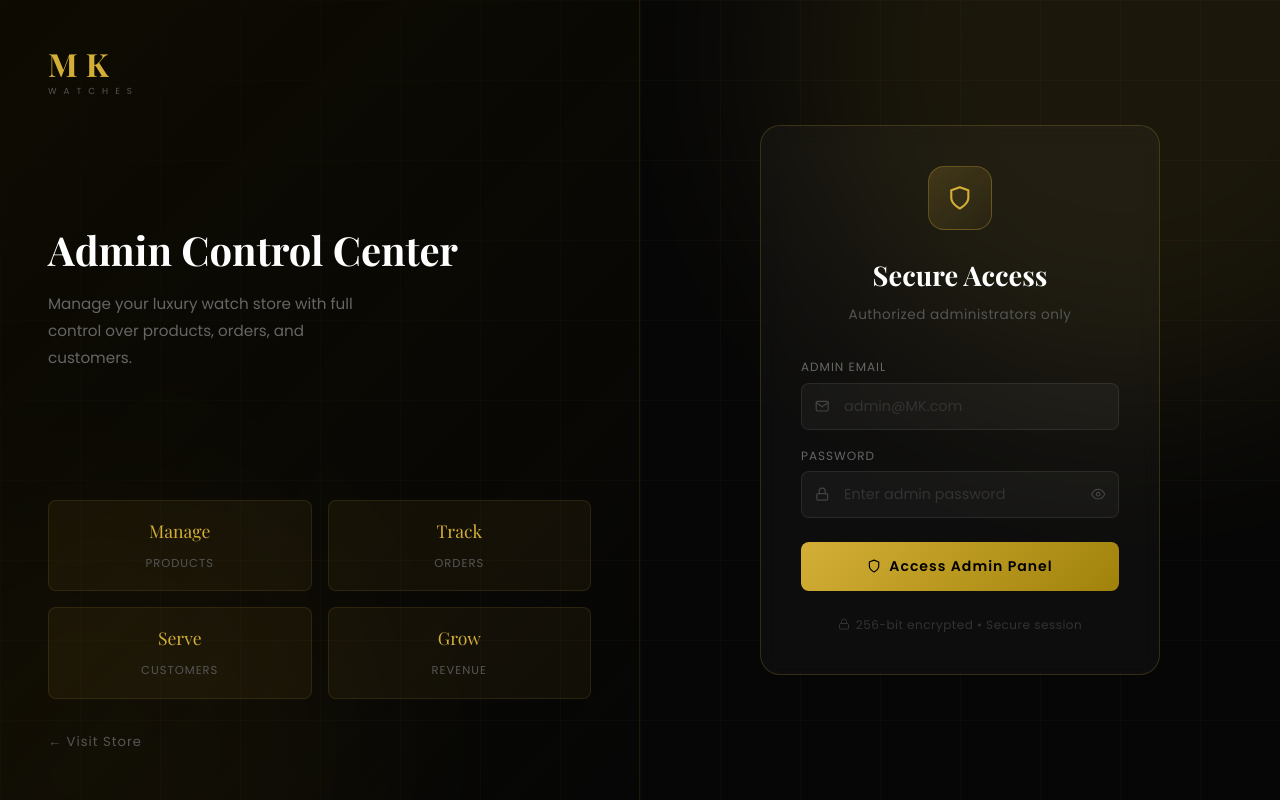
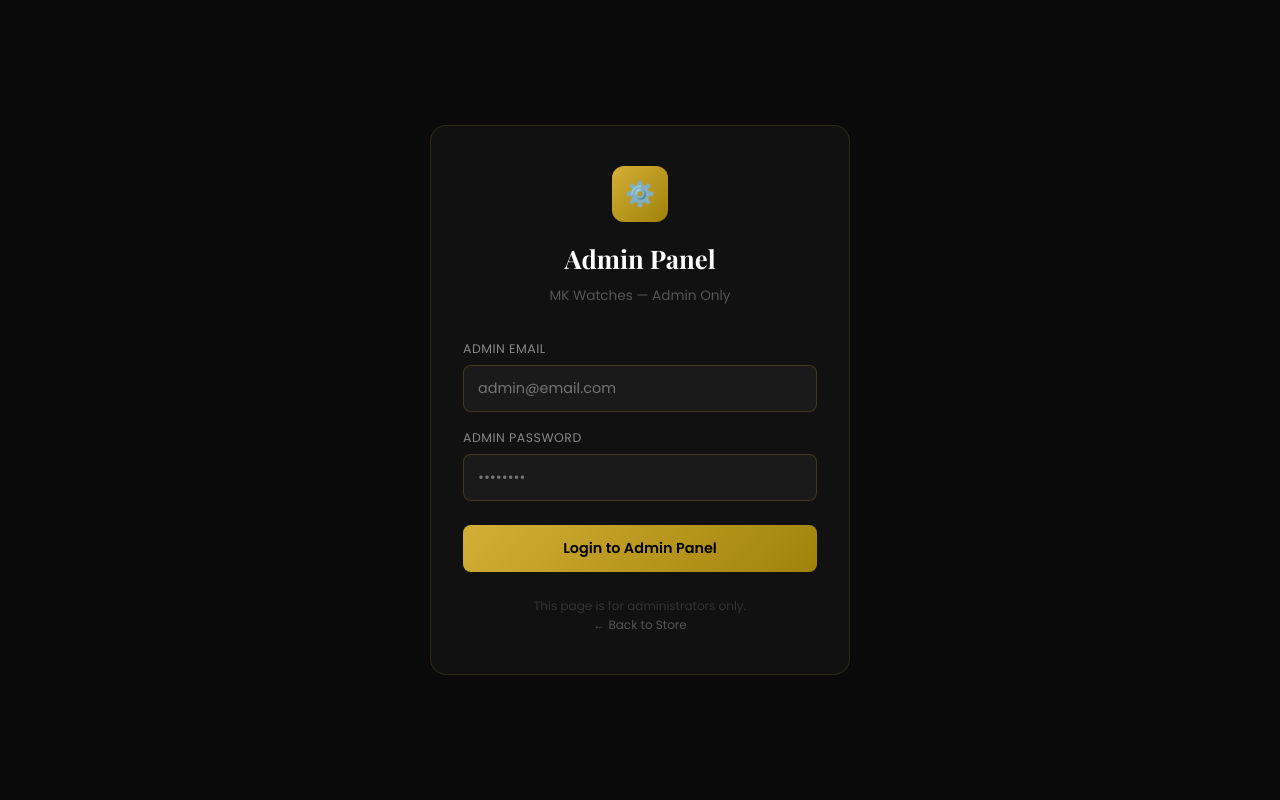
Before and after one commit to ubaid22117/MK_watches-frontend, a React (Vite) app: page /admin/login in a window 1280 px wide. Built offline with nearby package versions, Linux system fonts and the light colour scheme.

Commit message:
Initial frontend commit

```diff
--- a/src/pages/admin/AdminLayout.jsx
+++ b/src/pages/admin/AdminLayout.jsx
@@ -3,20 +3,19 @@ import { NavLink, useNavigate } from 'react-router-dom';
 import { useAdminAuth } from '../../context/AdminAuthContext';
 import {
   FiGrid, FiPackage, FiShoppingBag, FiUsers,
-  FiLogOut, FiMenu, FiX, FiHome
+  FiLogOut, FiHome
 } from 'react-icons/fi';
 
 const NAV = [
-  { to: '/admin/dashboard', icon: FiGrid,       label: 'Dashboard' },
-  { to: '/admin/products',  icon: FiPackage,     label: 'Products' },
-  { to: '/admin/orders',    icon: FiShoppingBag, label: 'Orders' },
-  { to: '/admin/users',     icon: FiUsers,       label: 'Users' },
+  { to: '/admin/dashboard', icon: FiGrid,        label: 'Dashboard' },
+  { to: '/admin/products',  icon: FiPackage,      label: 'Products' },
+  { to: '/admin/orders',    icon: FiShoppingBag,  label: 'Orders' },
+  { to: '/admin/users',     icon: FiUsers,        label: 'Users' },
 ];
 
 const AdminLayout = ({ children }) => {
   const { adminUser, adminLogout } = useAdminAuth();
   const navigate = useNavigate();
-  const [sidebarOpen, setSidebarOpen] = useState(false);
 
   const handleLogout = () => {
     adminLogout();
@@ -25,65 +24,72 @@ const AdminLayout = ({ children }) => {
 
   return (
     <div className="admin-layout">
+
       {/* ── Sidebar ── */}
-      <aside className={`admin-sidebar ${sidebarOpen ? 'sidebar-open' : ''}`}>
-        <div className="sidebar-logo">
-          <span className="sidebar-logo-icon">⚙️</span>
-          <div>
-            <p className="sidebar-logo-title">Sarvora</p>
-            <p className="sidebar-logo-sub">Admin Panel</p>
-          </div>
+      <aside className="admin-sidebar">
+
+        {/* Logo */}
+        <div className="admin-sidebar-logo">
+          <h2>MK</h2>
+          <p>Admin Panel</p>
         </div>
 
-        <nav className="sidebar-nav">
+        {/* Nav links */}
+        <nav className="admin-nav">
           {NAV.map(({ to, icon: Icon, label }) => (
-            <NavLink key={to} to={to}
+            <NavLink
+              key={to}
+              to={to}
               className={({ isActive }) =>
-                `sidebar-link ${isActive ? 'sidebar-link-active' : ''}`
+                `admin-nav-item ${isActive ? 'admin-nav-active' : ''}`
               }
-              onClick={() => setSidebarOpen(false)}
             >
-              <Icon size={18} />
-              <span>{label}</span>
+              <span className="admin-nav-icon"><Icon size={17} /></span>
+              {label}
             </NavLink>
           ))}
         </nav>
 
-        <div className="sidebar-footer">
-          <a href="/" target="_blank" className="sidebar-link" style={{ marginBottom: '4px' }}>
-            <FiHome size={18} />
-            <span>View Store</span>
+        {/* Footer */}
+        <div className="admin-sidebar-footer">
+          {/* User info */}
+          <div className="admin-user-info">
+            <div className="admin-user-avatar">
+              {adminUser?.name?.charAt(0).toUpperCase() || 'A'}
+            </div>
+            <div style={{ minWidth: 0 }}>
+              <p className="admin-user-name">{adminUser?.name || 'Admin'}</p>
+              <p className="admin-user-role">Administrator</p>
+            </div>
+          </div>
+
+          {/* View store */}
+          <a
+            href="/"
+            target="_blank"
+            rel="noreferrer"
+            className="admin-nav-item"
+            style={{ marginBottom: '6px', borderRadius: '8px' }}
+          >
+            <span className="admin-nav-icon"><FiHome size={17} /></span>
+            View Store
           </a>
-          <button className="sidebar-logout" onClick={handleLogout}>
-            <FiLogOut size={18} />
-            <span>Logout</span>
+
+          {/* Logout */}
+          <button className="admin-logout-btn" onClick={handleLogout}>
+            <FiLogOut size={16} />
+            Logout
           </button>
-          <p className="sidebar-user">{adminUser?.name}</p>
         </div>
       </aside>
 
-      {/* Overlay for mobile */}
-      {sidebarOpen && (
-        <div className="sidebar-overlay" onClick={() => setSidebarOpen(false)} />
-      )}
-
-      {/* ── Main Content ── */}
+      {/* ── Main ── */}
       <main className="admin-main">
-        {/* Top bar */}
-        <div className="admin-topbar">
-          <button className="admin-menu-btn" onClick={() => setSidebarOpen(p => !p)}>
-            {sidebarOpen ? <FiX size={22} /> : <FiMenu size={22} />}
-          </button>
-          <p className="admin-topbar-title">Admin Panel</p>
-          <div className="admin-topbar-avatar">
-            {adminUser?.name?.charAt(0).toUpperCase()}
-          </div>
-        </div>
-
         <div className="admin-content">
           {children}
         </div>
       </main>
+
     </div>
   );
 };
--- a/src/pages/admin/AdminLogin.jsx
+++ b/src/pages/admin/AdminLogin.jsx
@@ -1,167 +1,177 @@
-import { useState } from 'react';
-import { useNavigate, Link } from 'react-router-dom';
+import { useState, useEffect } from 'react';
+import { useNavigate } from 'react-router-dom';
 import { motion } from 'framer-motion';
 import axios from 'axios';
 import toast from 'react-hot-toast';
-import { useAuth } from '../../context/AuthContext';
-import { FiLock, FiMail, FiEye, FiEyeOff, FiShield } from 'react-icons/fi';
+import { useAdminAuth } from '../../context/AdminAuthContext';
+
+const API_URL = import.meta.env.VITE_API_URL;
 
 const AdminLogin = () => {
+  const navigate = useNavigate();
+  const { adminUser, setAdminUser } = useAdminAuth();
   const [form, setForm] = useState({ email: '', password: '' });
-  const [showPassword, setShowPassword] = useState(false);
   const [loading, setLoading] = useState(false);
-  const { login } = useAuth();
-  const navigate = useNavigate();
 
-  const handleChange = (e) => setForm({ ...form, [e.target.name]: e.target.value });
+  // Pehle se logged in hai to dashboard pe bhejo
+  useEffect(() => {
+    if (adminUser?.isAdmin) {
+      navigate('/admin/dashboard', { replace: true });
+    }
+  }, [adminUser, navigate]);
 
   const handleSubmit = async (e) => {
     e.preventDefault();
+    if (!form.email || !form.password) {
+      toast.error('Email and password required');
+      return;
+    }
     setLoading(true);
     try {
-     const { data } = await axios.post(`${import.meta.env.VITE_API_URL}/api/auth/login`, form);
+      const { data } = await axios.post(`${API_URL}/api/auth/login`, form);
+
       if (!data.isAdmin) {
-        toast.error('Access denied. Admin privileges required.');
+        toast.error('Access denied. Admin credentials required.');
+        setLoading(false);
         return;
       }
-      login(data);
-      toast.success('Welcome to Admin Panel!');
-      navigate('/admin');
+
+      // ── Context update karo, localStorage mein bhi save karo ──
+      localStorage.setItem('adminUser', JSON.stringify(data));
+      setAdminUser(data);  // ← yeh context update karta hai
+
+      toast.success(`Welcome, ${data.name}!`);
+
+      // Thoda delay do taake context update ho jaye
+      setTimeout(() => {
+        navigate('/admin/dashboard', { replace: true });
+      }, 300);
+
     } catch (error) {
-      toast.error(error.response?.data?.message || 'Authentication failed');
+      toast.error(error.response?.data?.message || 'Login failed');
     } finally {
       setLoading(false);
     }
   };
 
   return (
-    <div className="admin-login-page">
-      {/* Animated Background */}
-      <div className="adm-bg">
-        <div className="adm-bg-orb adm-orb-1" />
-        <div className="adm-bg-orb adm-orb-2" />
-        <div className="adm-bg-lines" />
-      </div>
-
-      <div className="adm-layout">
-        {/* Left Branding */}
+    <div style={{
+      minHeight: '100vh',
+      background: '#0a0a0a',
+      display: 'flex',
+      alignItems: 'center',
+      justifyContent: 'center',
+      padding: '1rem',
+    }}>
       <motion.div
-          className="adm-left"
-          initial={{ opacity: 0, x: -50 }}
-          animate={{ opacity: 1, x: 0 }}
-          transition={{ duration: 0.8 }}
+        initial={{ opacity: 0, y: 30 }}
+        animate={{ opacity: 1, y: 0 }}
+        style={{
+          width: '100%',
+          maxWidth: '420px',
+          background: '#111',
+          border: '1px solid rgba(212,175,55,0.15)',
+          borderRadius: '16px',
+          padding: '2.5rem 2rem',
+        }}
       >
-          <div className="adm-brand">
-            <h1>MK</h1>
-            <p>WATCHES</p>
-          </div>
-
-          <div className="adm-left-text">
-            <h2>Admin Control Center</h2>
-            <p>
-              Manage your luxury watch store with full control over products, orders, and customers.
+        <div style={{ textAlign: 'center', marginBottom: '2rem' }}>
+          <div style={{
+            width: '56px', height: '56px',
+            background: 'linear-gradient(135deg, #D4AF37, #A0820A)',
+            borderRadius: '12px',
+            display: 'flex', alignItems: 'center', justifyContent: 'center',
+            margin: '0 auto 1rem',
+            fontSize: '1.5rem',
+          }}>⚙️</div>
+          <h1 style={{
+            fontFamily: "'Playfair Display', serif",
+            color: 'white', fontSize: '1.6rem', margin: '0 0 6px',
+          }}>Admin Panel</h1>
+          <p style={{ color: '#555', fontSize: '0.85rem', margin: 0 }}>
+            MK Watches — Admin Only
           </p>
         </div>
 
-          <div className="adm-left-stats">
-            {[
-              { label: 'Products', value: 'Manage' },
-              { label: 'Orders', value: 'Track' },
-              { label: 'Customers', value: 'Serve' },
-              { label: 'Revenue', value: 'Grow' },
-            ].map((s, i) => (
-              <div key={i} className="adm-stat">
-                <span className="adm-stat-value">{s.value}</span>
-                <span className="adm-stat-label">{s.label}</span>
-              </div>
-            ))}
+        <form onSubmit={handleSubmit} style={{ display: 'flex', flexDirection: 'column', gap: '1rem' }}>
+          <div>
+            <label style={{
+              display: 'block', color: '#888',
+              fontSize: '0.78rem', marginBottom: '6px', letterSpacing: '0.5px',
+            }}>
+              ADMIN EMAIL
+            </label>
+            <input
+              type="email"
+              value={form.email}
+              onChange={e => setForm(p => ({ ...p, email: e.target.value }))}
+              placeholder="admin@email.com"
+              style={{
+                width: '100%', padding: '12px 14px',
+                background: 'rgba(255,255,255,0.04)',
+                border: '1px solid rgba(212,175,55,0.2)',
+                borderRadius: '8px', color: 'white',
+                fontSize: '0.9rem', outline: 'none',
+                fontFamily: "'Poppins', sans-serif",
+                boxSizing: 'border-box',
+              }}
+              onFocus={e => e.target.style.borderColor = '#D4AF37'}
+              onBlur={e => e.target.style.borderColor = 'rgba(212,175,55,0.2)'}
+            />
           </div>
 
-          <Link to="/" className="adm-visit-store">
-            ← Visit Store
-          </Link>
-        </motion.div>
-
-        {/* Right Form */}
-        <motion.div
-          className="adm-right"
-          initial={{ opacity: 0, x: 50 }}
-          animate={{ opacity: 1, x: 0 }}
-          transition={{ duration: 0.8 }}
-        >
-          <div className="adm-form-card">
-            {/* Shield Icon */}
-            <div className="adm-shield-icon">
-              <FiShield />
+          <div>
+            <label style={{
+              display: 'block', color: '#888',
+              fontSize: '0.78rem', marginBottom: '6px', letterSpacing: '0.5px',
+            }}>
+              ADMIN PASSWORD
+            </label>
+            <input
+              type="password"
+              value={form.password}
+              onChange={e => setForm(p => ({ ...p, password: e.target.value }))}
+              placeholder="••••••••"
+              style={{
+                width: '100%', padding: '12px 14px',
+                background: 'rgba(255,255,255,0.04)',
+                border: '1px solid rgba(212,175,55,0.2)',
+                borderRadius: '8px', color: 'white',
+                fontSize: '0.9rem', outline: 'none',
+                fontFamily: "'Poppins', sans-serif",
+                boxSizing: 'border-box',
+              }}
+              onFocus={e => e.target.style.borderColor = '#D4AF37'}
+              onBlur={e => e.target.style.borderColor = 'rgba(212,175,55,0.2)'}
+            />
           </div>
 
-            <h2 className="adm-form-title">Secure Access</h2>
-            <p className="adm-form-sub">
-              Authorized administrators only
-            </p>
-
-            <form onSubmit={handleSubmit} className="adm-form">
-              <div className="adm-field">
-                <label>Admin Email</label>
-                <div className="adm-input-wrap">
-                  <FiMail className="adm-input-icon" />
-                  <input
-                    type="email"
-                    name="email"
-                    value={form.email}
-                    onChange={handleChange}
-                    placeholder="admin@MK.com"
-                    required
-                    autoComplete="email"
-                  />
-                </div>
-              </div>
-
-              <div className="adm-field">
-                <label>Password</label>
-                <div className="adm-input-wrap">
-                  <FiLock className="adm-input-icon" />
-                  <input
-                    type={showPassword ? 'text' : 'password'}
-                    name="password"
-                    value={form.password}
-                    onChange={handleChange}
-                    placeholder="Enter admin password"
-                    required
-                    autoComplete="current-password"
-                  />
           <button
-                    type="button"
-                    className="adm-eye-btn"
-                    onClick={() => setShowPassword(!showPassword)}
+            type="submit"
+            disabled={loading}
+            style={{
+              width: '100%', padding: '13px',
+              background: loading ? '#333' : 'linear-gradient(135deg, #D4AF37, #A0820A)',
+              color: loading ? '#666' : '#000',
+              border: 'none', borderRadius: '8px',
+              fontSize: '0.9rem', fontWeight: '700',
+              cursor: loading ? 'not-allowed' : 'pointer',
+              fontFamily: "'Poppins', sans-serif",
+              marginTop: '0.5rem', transition: 'all 0.3s',
+            }}
           >
-                    {showPassword ? <FiEyeOff /> : <FiEye />}
-                  </button>
-                </div>
-              </div>
-
-              <button type="submit" className="adm-submit-btn" disabled={loading}>
-                {loading ? (
-                  <span className="adm-btn-loading">
-                    <span className="adm-spinner" />
-                    Authenticating...
-                  </span>
-                ) : (
-                  <>
-                    <FiShield />
-                    Access Admin Panel
-                  </>
-                )}
+            {loading ? 'Verifying...' : 'Login to Admin Panel'}
           </button>
         </form>
 
-            <div className="adm-security-note">
-              <FiLock />
-              <span>256-bit encrypted • Secure session</span>
-            </div>
-          </div>
+        <p style={{
+          textAlign: 'center', color: '#333',
+          fontSize: '0.75rem', marginTop: '1.5rem',
+        }}>
+          This page is for administrators only.<br />
+          <a href="/" style={{ color: '#555', textDecoration: 'none' }}>← Back to Store</a>
+        </p>
       </motion.div>
-      </div>
     </div>
   );
 };
```
Also changed, not shown: src/context/AdminAuthContext.jsx (+39 -14 lines), src/pages/admin/AdminDashboard.jsx (+85 -113 lines), src/pages/admin/AdminRoute.jsx (+8 -5 lines). Lines whose indentation alone changed are shown as unchanged.
